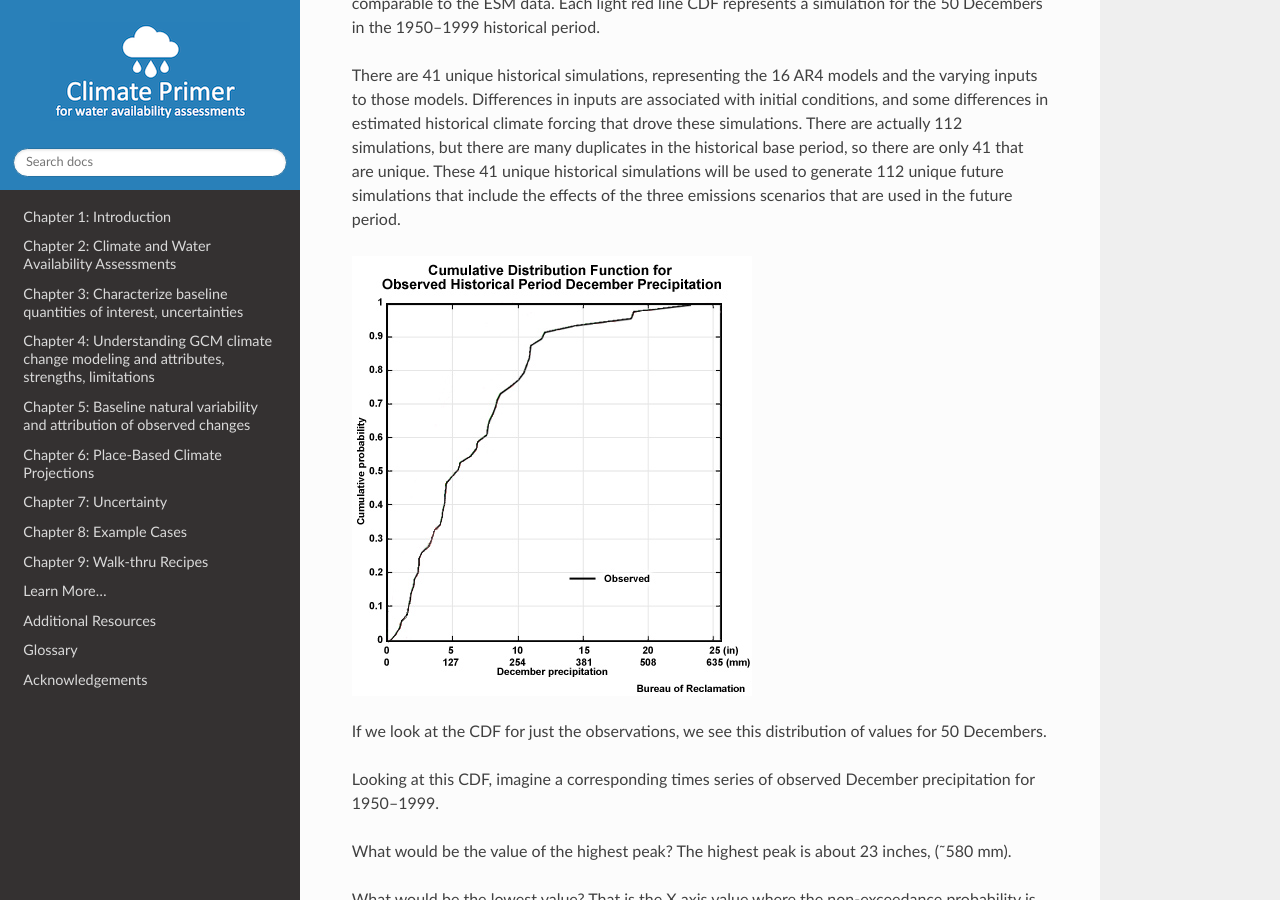
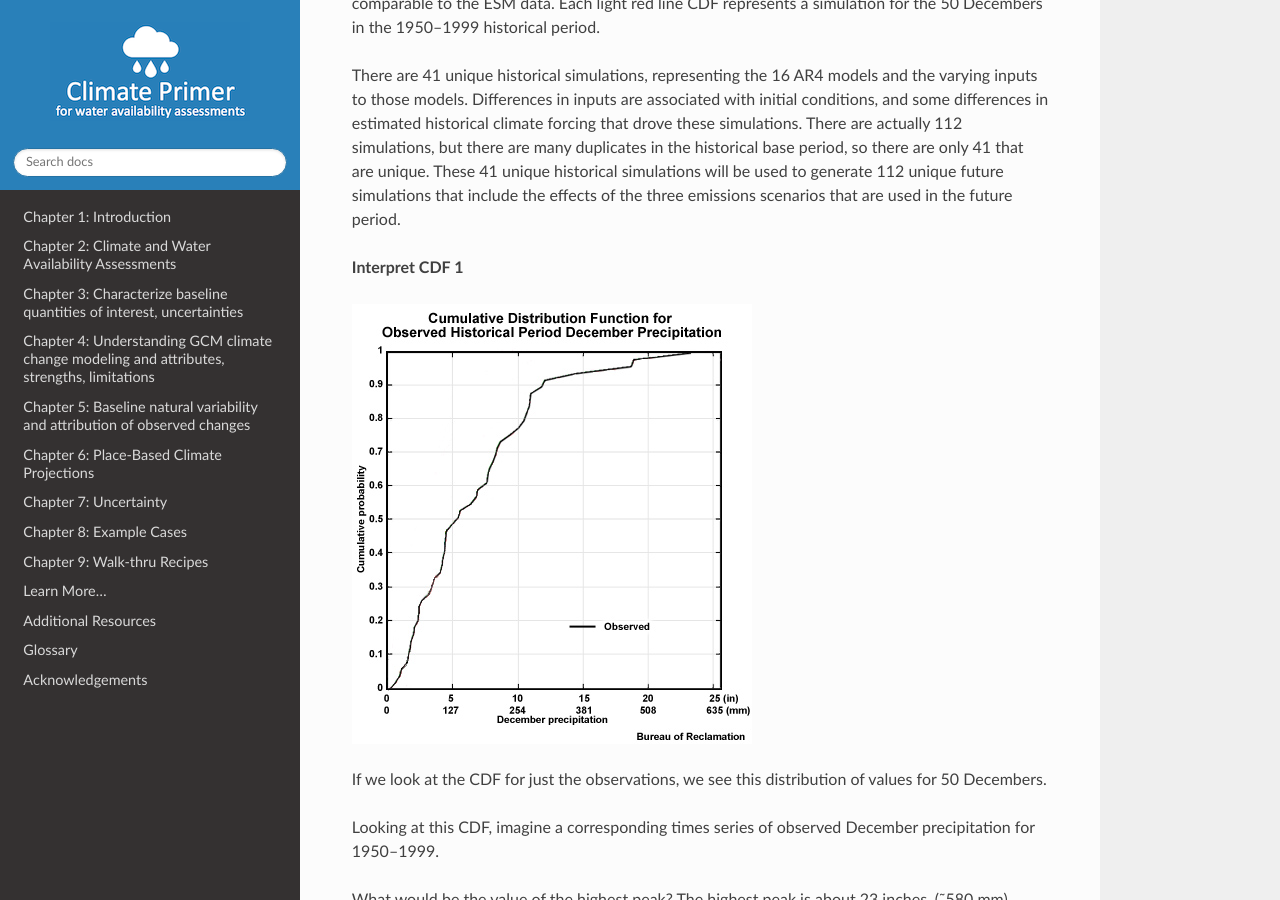
Before and after one commit to NCAR/climate-primer-water, a Sphinx documentation site: the page built from doc/recipe1_bcsd.rst, in a window 1280 px wide and 900 px high, scrolled down 23135 px. Built offline with Sphinx 7.4.7 and the Read the Docs theme 2.0.0, drawn with Linux system fonts in a browser that asks for light colours.

Commit message:
Update recipe1_bcsd.rst

```diff
--- a/doc/recipe1_bcsd.rst
+++ b/doc/recipe1_bcsd.rst
@@ -740,8 +740,8 @@
 simulations that include the effects of the three emissions scenarios
 that are used in the future period.
 
-Interpret CDF 1
-^^^^^^^^^^^^^^^
+**Interpret CDF 1**
+
 
 |image38|
 
```
